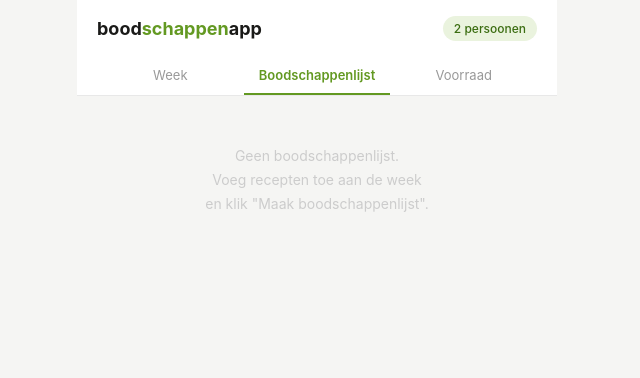
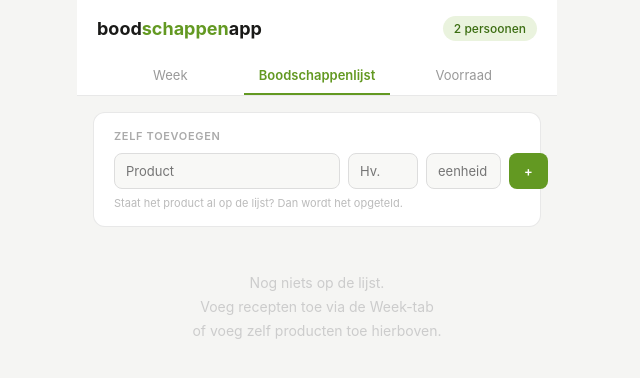
Before and after one commit to vvandam98-lab/boodschappenapp, a React (Vite) app: page / in a window 1280 px wide. Both pictures are taken after a click on the button "Boodschappenlijst". Shown: the top 378 px of the page, without its empty margins (323-963 px from the left). Built offline with nearby package versions, Linux system fonts and the light colour scheme.

Commit message:
handmatig toevoegen aan boodschappenlijst

```diff
--- a/src/App.jsx
+++ b/src/App.jsx
@@ -39,6 +39,20 @@ function reducer(state, action) {
     }
     case "TOGGLE_ITEM": s.shopping = s.shopping.map((x, i) => i === action.idx ? { ...x, checked: !x.checked } : x); break;
     case "RESET_CHECKED": s.shopping = s.shopping.map(x => ({ ...x, checked: false })); break;
+    case "ADD_SHOPPING_ITEM": {
+      // If item already on list (by normalized name), add the amounts together
+      const k = normalizeIngredientName(action.item.name);
+      const i = s.shopping.findIndex(x => (x.normalizedName || normalizeIngredientName(x.name)) === k);
+      if (i >= 0) {
+        s.shopping = s.shopping.map((x, idx) => idx === i
+          ? { ...x, amount: Math.round((x.amount + action.item.amount) * 10) / 10 }
+          : x);
+      } else {
+        s.shopping = [...s.shopping, { ...action.item, normalizedName: k, checked: false }];
+      }
+      break;
+    }
+    case "REMOVE_SHOPPING_ITEM": s.shopping = s.shopping.filter((_, i) => i !== action.idx); break;
     case "MARK_DONE": {
       const inv = [...s.inventory];
       s.shopping.filter(x => x.checked).forEach(item => {
@@ -222,11 +236,18 @@ function WeekScreen({ state, dispatch }) {
 
 // ─── Lijst Screen ─────────────────────────────────────────────────────────────
 function LijstScreen({ state, dispatch }) {
-  if (!state.shopping.length) return (
-    <div style={{ textAlign: "center", padding: "3rem 1rem", color: "#ccc", fontSize: 14, lineHeight: 1.7 }}>
-      Geen boodschappenlijst.<br />Voeg recepten toe aan de week<br />en klik "Maak boodschappenlijst".
-    </div>
-  );
+  const [addName, setAddName] = useState("");
+  const [addQty, setAddQty] = useState("");
+  const [addUnit, setAddUnit] = useState("");
+
+  function handleAdd() {
+    if (!addName.trim()) return;
+    dispatch({
+      type: "ADD_SHOPPING_ITEM",
+      item: { name: addName.trim(), amount: parseFloat(addQty) || 1, unit: addUnit.trim() || "stuks" }
+    });
+    setAddName(""); setAddQty(""); setAddUnit("");
+  }
 
   const invMap = {};
   state.inventory.forEach(v => { invMap[normalizeIngredientName(v.name)] = v; });
@@ -244,8 +265,9 @@ function LijstScreen({ state, dispatch }) {
       else pill = <Pill type="no">Nodig</Pill>;
     }
     return (
+      <div style={{ display: "flex", alignItems: "center", gap: 6, marginBottom: 6 }}>
         <div onClick={() => dispatch({ type: "TOGGLE_ITEM", idx })}
-        style={{ display: "flex", alignItems: "center", gap: 10, padding: "11px 13px", background: "#fff", border: "0.5px solid rgba(0,0,0,0.08)", borderRadius: 8, marginBottom: 6, cursor: "pointer", opacity: item.checked ? 0.4 : 1, userSelect: "none" }}>
+          style={{ display: "flex", alignItems: "center", gap: 10, padding: "11px 13px", background: "#fff", border: "0.5px solid rgba(0,0,0,0.08)", borderRadius: 8, cursor: "pointer", opacity: item.checked ? 0.4 : 1, userSelect: "none", flex: 1 }}>
           <div style={{ width: 19, height: 19, borderRadius: "50%", flexShrink: 0, background: item.checked ? G : "none", border: item.checked ? "none" : "1.5px solid #ccc", display: "flex", alignItems: "center", justifyContent: "center" }}>
             {item.checked && <svg width="10" height="8" viewBox="0 0 10 8"><path d="M1 4l3 3 5-6" stroke="#fff" strokeWidth="1.5" fill="none" strokeLinecap="round" strokeLinejoin="round" /></svg>}
           </div>
@@ -253,21 +275,50 @@ function LijstScreen({ state, dispatch }) {
           <span style={{ fontSize: 13, color: "#999", whiteSpace: "nowrap" }}>{item.amount} {item.unit}</span>
           {pill}
         </div>
+        <button onClick={() => dispatch({ type: "REMOVE_SHOPPING_ITEM", idx })}
+          style={{ background: "none", border: "none", color: "#ccc", cursor: "pointer", fontSize: 18, lineHeight: 1, padding: "0 4px", flexShrink: 0, fontFamily: "inherit" }}>×</button>
+      </div>
     );
   }
 
   return (
     <div style={{ padding: "1rem" }}>
+      {state.shopping.length > 0 && (
         <div style={{ background: GL, borderRadius: 8, padding: "10px 14px", display: "flex", justifyContent: "space-between", alignItems: "center", marginBottom: 12 }}>
           <span style={{ fontSize: 13, color: GM }}>Afgestreept</span>
           <strong style={{ fontSize: 15, color: GD }}>{done} / {state.shopping.length}</strong>
         </div>
+      )}
+
+      {/* Manual add */}
+      <Card mb={12}>
+        <CTitle>Zelf toevoegen</CTitle>
+        <div style={{ display: "flex", gap: 8 }}>
+          <Inp value={addName} onChange={e => setAddName(e.target.value)} placeholder="Product" onKeyDown={e => e.key === "Enter" && handleAdd()} style={{ flex: 2 }} />
+          <Inp value={addQty} onChange={e => setAddQty(e.target.value)} placeholder="Hv." type="number" style={{ flex: 1, maxWidth: 70 }} />
+          <Inp value={addUnit} onChange={e => setAddUnit(e.target.value)} placeholder="eenheid" style={{ flex: 1, maxWidth: 75 }} />
+          <Btn onClick={handleAdd}>+</Btn>
+        </div>
+        <div style={{ fontSize: 11, color: "#bbb", marginTop: 7 }}>
+          Staat het product al op de lijst? Dan wordt het opgeteld.
+        </div>
+      </Card>
+
+      {!state.shopping.length && (
+        <div style={{ textAlign: "center", padding: "2rem 1rem", color: "#ccc", fontSize: 14, lineHeight: 1.7 }}>
+          Nog niets op de lijst.<br />Voeg recepten toe via de Week-tab<br />of voeg zelf producten toe hierboven.
+        </div>
+      )}
+
       {toGet.length > 0 && <><SLabel>Nog te halen</SLabel>{toGet.map((x, i) => <Row key={i} item={x} />)}</>}
       {got.length > 0 && <><SLabel mt={20}>In het karretje</SLabel>{got.map((x, i) => <Row key={i} item={x} />)}</>}
+
+      {state.shopping.length > 0 && (
         <div style={{ marginTop: 12, display: "flex", flexDirection: "column", gap: 8 }}>
           <Btn ghost full onClick={() => dispatch({ type: "RESET_CHECKED" })}>Alles terugzetten</Btn>
           <Btn full onClick={() => dispatch({ type: "MARK_DONE" })}>Boodschappen gedaan — voorraad bijwerken</Btn>
         </div>
+      )}
     </div>
   );
 }
```
Lines whose indentation alone changed are shown as unchanged.
